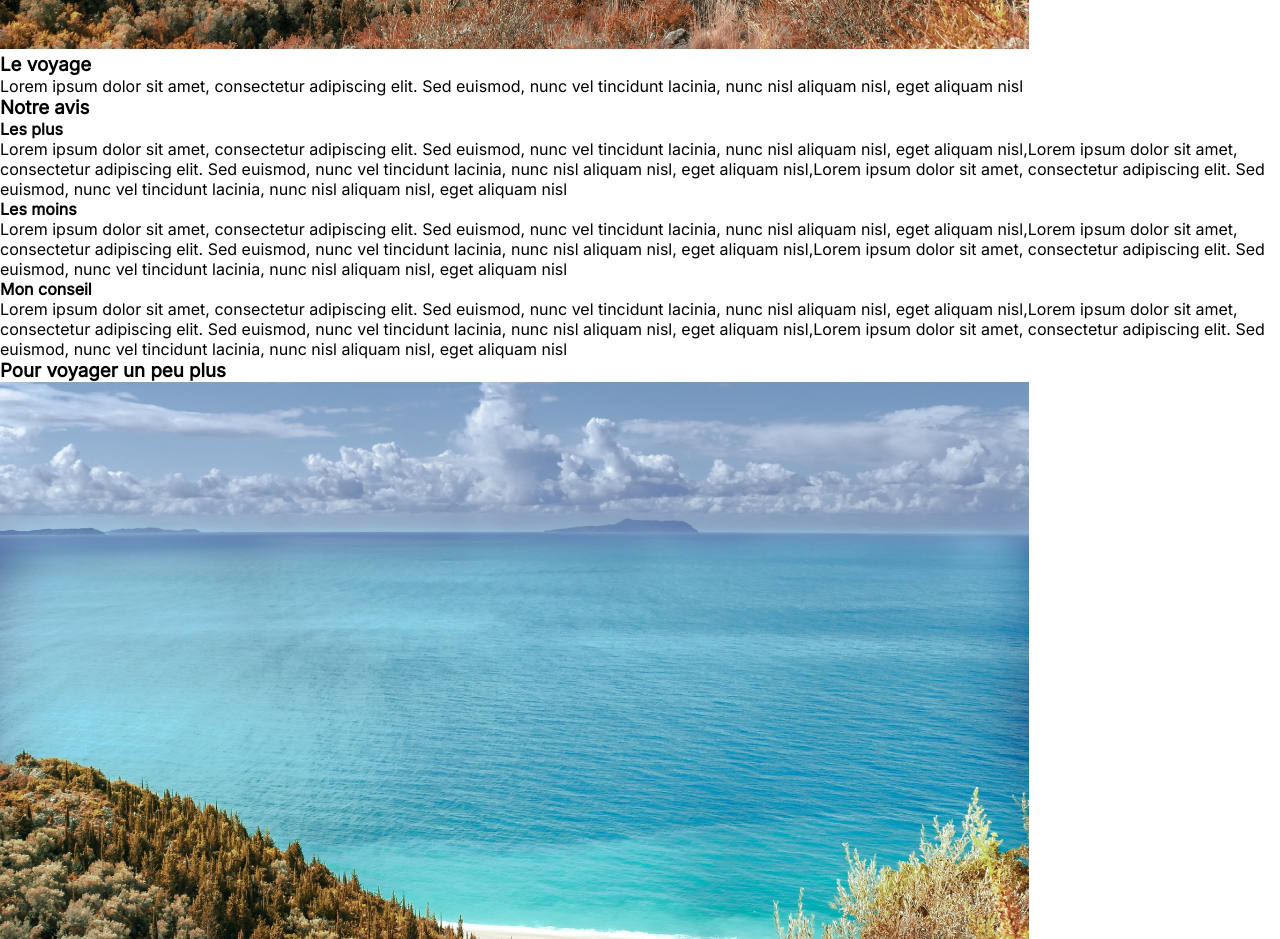
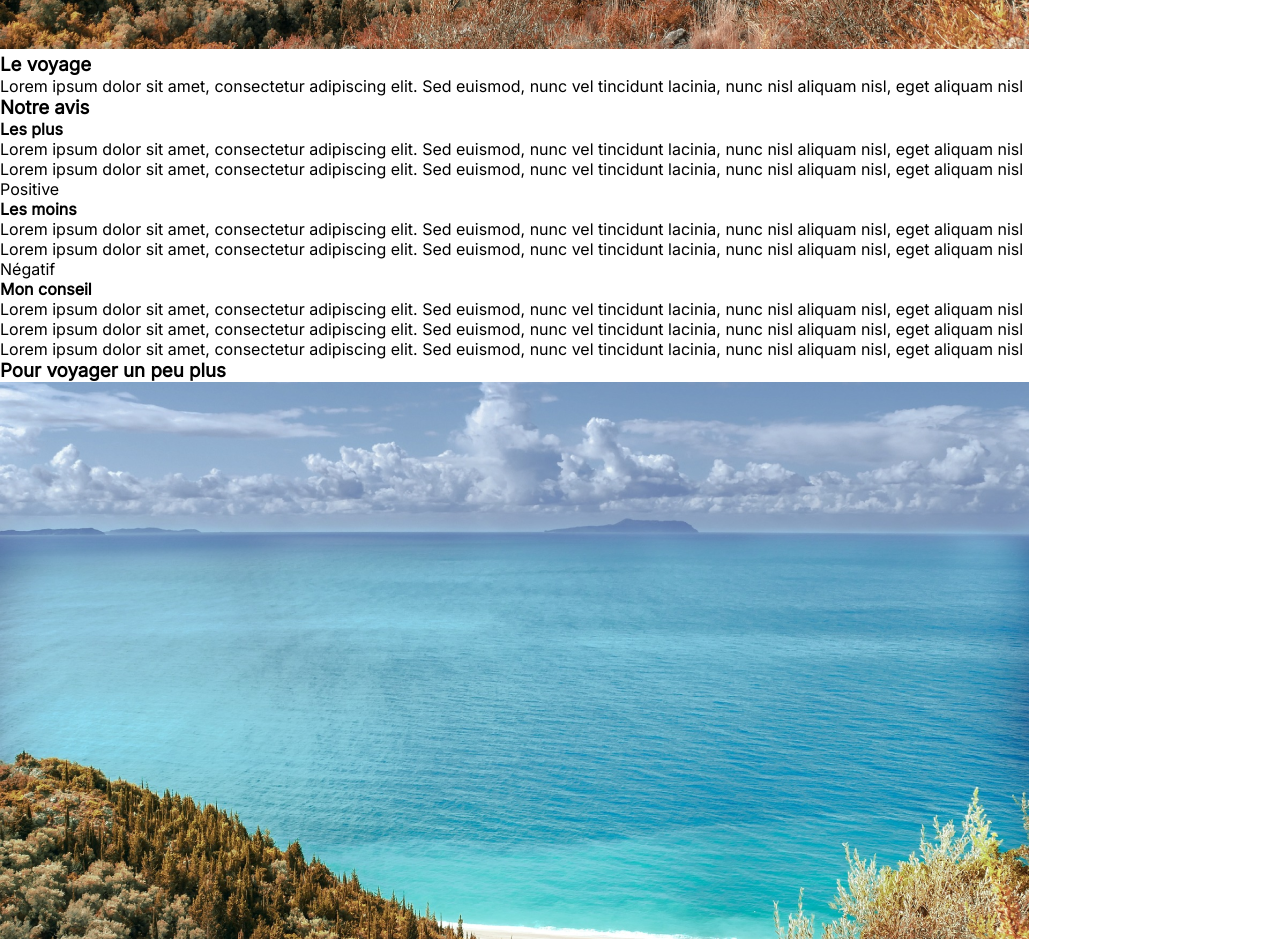
Before and after one commit to KatiaZd/Angular-BlogVoyage, an Angular app: page /articles/1 in a window 1280 px wide. Shown: the part 840-1779 px from the top of the page. Built offline with nearby package versions, Linux system fonts and the light colour scheme; no server answers.

Commit message:
fix: affichage du composant avec les bonnes balises html

```diff
--- a/src/app/components/avis-article/avis-article.component.html
+++ b/src/app/components/avis-article/avis-article.component.html
@@ -1,16 +1,20 @@
 <section>
 
     <h3>Notre avis</h3>
-    <h4>Les plus</h4>
-    <p> {{positivePoints}} </p>
 
-    <h4>Les moins</h4>
-    <p> {{negativePoints}} </p>
+    <h4 *ngIf="positivePoints.length > 0">Les plus</h4>
+        <ul *ngFor="let item of positivePoints">
+            <li> {{item}} </li>
+        </ul>
 
-    <h4>Mon conseil</h4>
-    <p> {{tips}} </p>
+    <h4 *ngIf="negativePoints.length > 0">Les moins</h4>
+        <ul *ngFor="let item of negativePoints">
+            <li> {{item}} </li>
+        </ul>
 
-
-
+    <h4 *ngIf="tips.length > 0">Mon conseil</h4>
+        <ul *ngFor="let item of tips">
+            <li> {{item}} </li>
+        </ul>
 
 </section>
--- a/src/app/mocks/articles.mock.ts
+++ b/src/app/mocks/articles.mock.ts
@@ -33,12 +33,12 @@ export const ARTICLES: IArticles[] = [
             positivePoints: [
                 'Lorem ipsum dolor sit amet, consectetur adipiscing elit. Sed euismod, nunc vel tincidunt lacinia, nunc nisl aliquam nisl, eget aliquam nisl',
                 'Lorem ipsum dolor sit amet, consectetur adipiscing elit. Sed euismod, nunc vel tincidunt lacinia, nunc nisl aliquam nisl, eget aliquam nisl',
-                'Lorem ipsum dolor sit amet, consectetur adipiscing elit. Sed euismod, nunc vel tincidunt lacinia, nunc nisl aliquam nisl, eget aliquam nisl'
+                'Positive'
             ],
             negativePoints: [
                 'Lorem ipsum dolor sit amet, consectetur adipiscing elit. Sed euismod, nunc vel tincidunt lacinia, nunc nisl aliquam nisl, eget aliquam nisl',
                 'Lorem ipsum dolor sit amet, consectetur adipiscing elit. Sed euismod, nunc vel tincidunt lacinia, nunc nisl aliquam nisl, eget aliquam nisl',
-                'Lorem ipsum dolor sit amet, consectetur adipiscing elit. Sed euismod, nunc vel tincidunt lacinia, nunc nisl aliquam nisl, eget aliquam nisl'
+                'Négatif'
             ],
             tips: [
                 'Lorem ipsum dolor sit amet, consectetur adipiscing elit. Sed euismod, nunc vel tincidunt lacinia, nunc nisl aliquam nisl, eget aliquam nisl',
```
